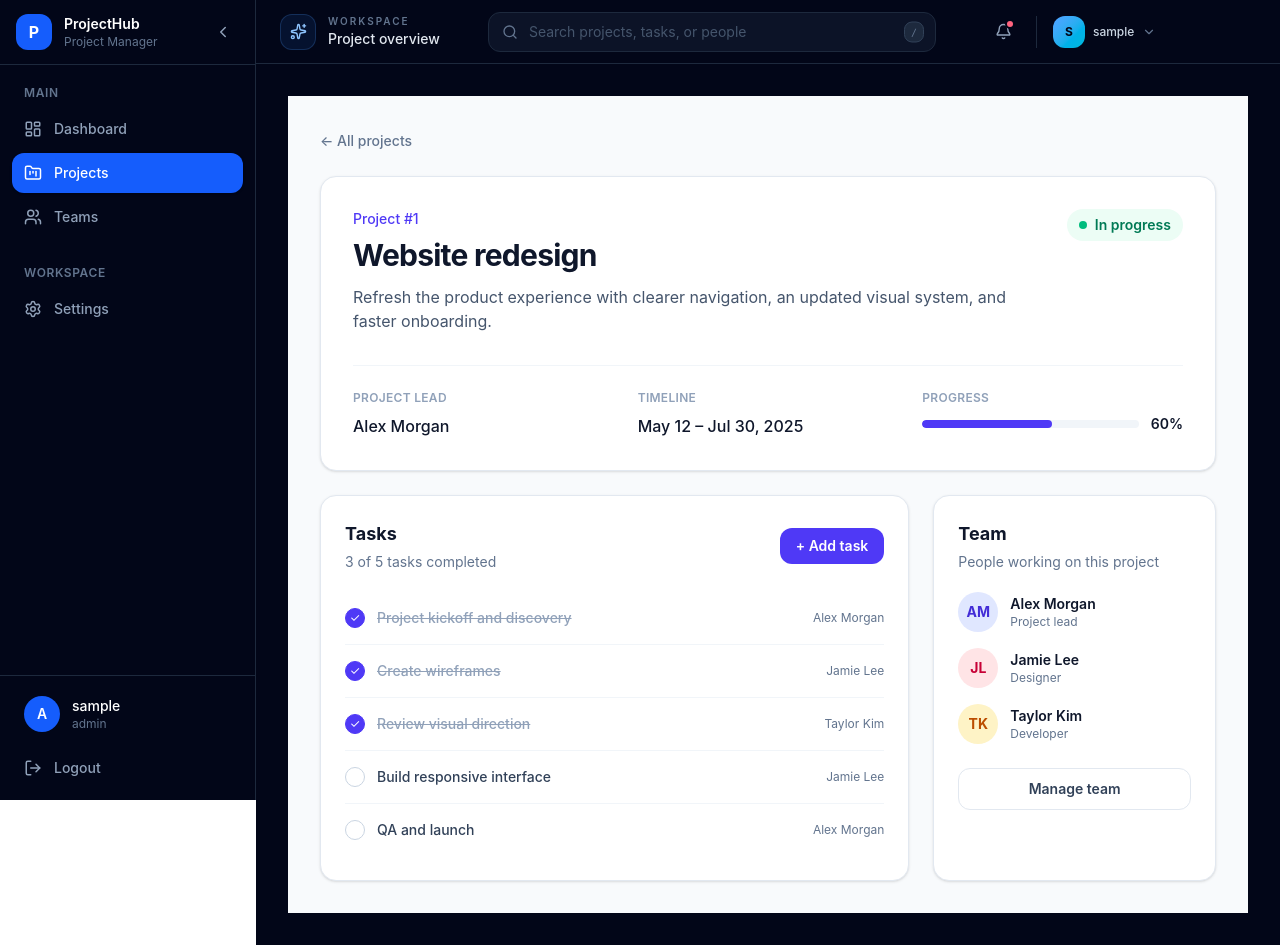
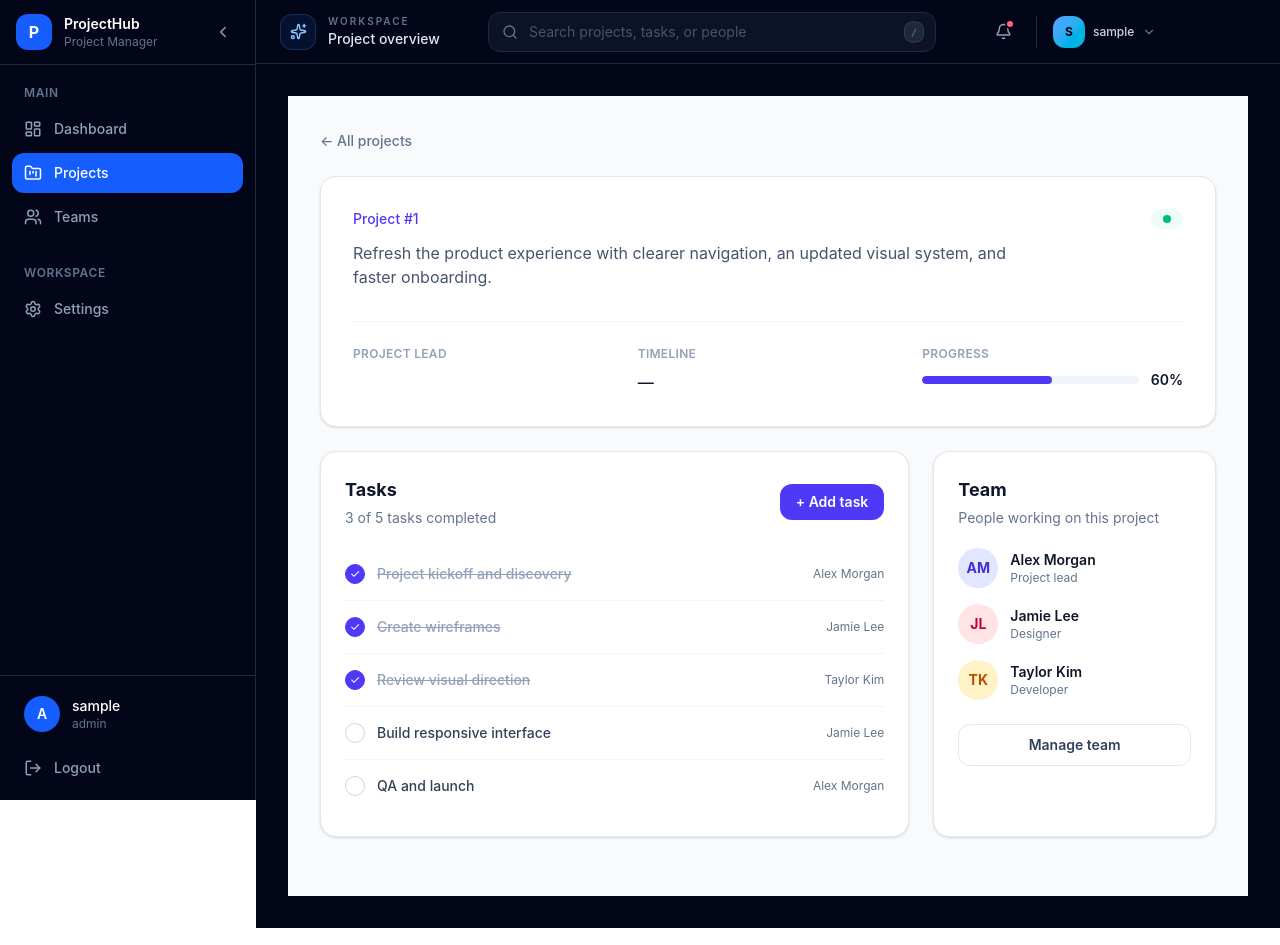
Before and after one commit to Abbas-shah10/project_management, a React (Vite) app in the folder frontend/: page /projects/1 in a window 1280 px wide. Built offline with nearby package versions, Linux system fonts and the light colour scheme; no server answers; sample sign-in values are in the browser's storage.

Commit message:
fix: update ProjectDetails to display project name, status, and created date from project data

```diff
--- a/frontend/src/pages/projects/ProjectDetails.tsx
+++ b/frontend/src/pages/projects/ProjectDetails.tsx
@@ -2,10 +2,21 @@ import { useEffect } from "react";
 import { useParams } from "react-router-dom";
 import useProjectStore from "../../stores/projectStore";
 
+const formatProjectTime = (value: unknown): string => {
+  if (value === undefined || value === null || value === "") return "—";
+
+  const date = new Date(value as string | number | Date);
+  if (Number.isNaN(date.getTime())) return String(value);
+
+  return date.toLocaleString(undefined, {
+    dateStyle: "medium",
+    timeStyle: "short",
+  });
+};
+
 const ProjectDetails = () => {
+  const { id } = useParams();
   const { fetchProjectById, project } = useProjectStore();
-  const { id } = useParams();
-
   useEffect(() => {
     if (id) {
       fetchProjectById(id);
@@ -28,7 +39,7 @@ const ProjectDetails = () => {
                 Project {id ? `#${id}` : "overview"}
               </p>
               <h1 className="mt-2 text-3xl font-bold tracking-tight">
-                Website redesign
+                {project?.name}
               </h1>
               <p className="mt-3 max-w-2xl text-slate-600">
                 Refresh the product experience with clearer navigation, an
@@ -37,7 +48,7 @@ const ProjectDetails = () => {
             </div>
             <span className="inline-flex w-fit items-center gap-2 rounded-full bg-emerald-50 px-3 py-1.5 text-sm font-semibold text-emerald-700">
               <span className="h-2 w-2 rounded-full bg-emerald-500" />
-              In progress
+              {project?.status}
             </span>
           </div>
           <div className="mt-8 grid gap-6 border-t border-slate-100 pt-6 sm:grid-cols-3">
@@ -45,13 +56,15 @@ const ProjectDetails = () => {
               <p className="text-xs font-semibold uppercase tracking-wide text-slate-400">
                 Project lead
               </p>
-              <p className="mt-2 font-medium">Alex Morgan</p>
+              <p className="mt-2 font-medium">{project?.team}</p>
             </div>
             <div>
               <p className="text-xs font-semibold uppercase tracking-wide text-slate-400">
                 Timeline
               </p>
-              <p className="mt-2 font-medium">May 12 – Jul 30, 2025</p>
+              <p className="mt-2 font-medium">
+                {formatProjectTime(project?.createdAt)}
+              </p>
             </div>
             <div>
               <p className="text-xs font-semibold uppercase tracking-wide text-slate-400">
--- a/frontend/src/stores/projectStore.ts
+++ b/frontend/src/stores/projectStore.ts
@@ -232,9 +232,8 @@ const useProjectStore = create<ProjectState>((set) => ({
     set({ loading: true, error: null });
     try {
       const data = await getProjectById(projectId);
-
       set({
-        project: data.project || {},
+        project: data || {},
         loading: false,
         error: null,
       });
```
